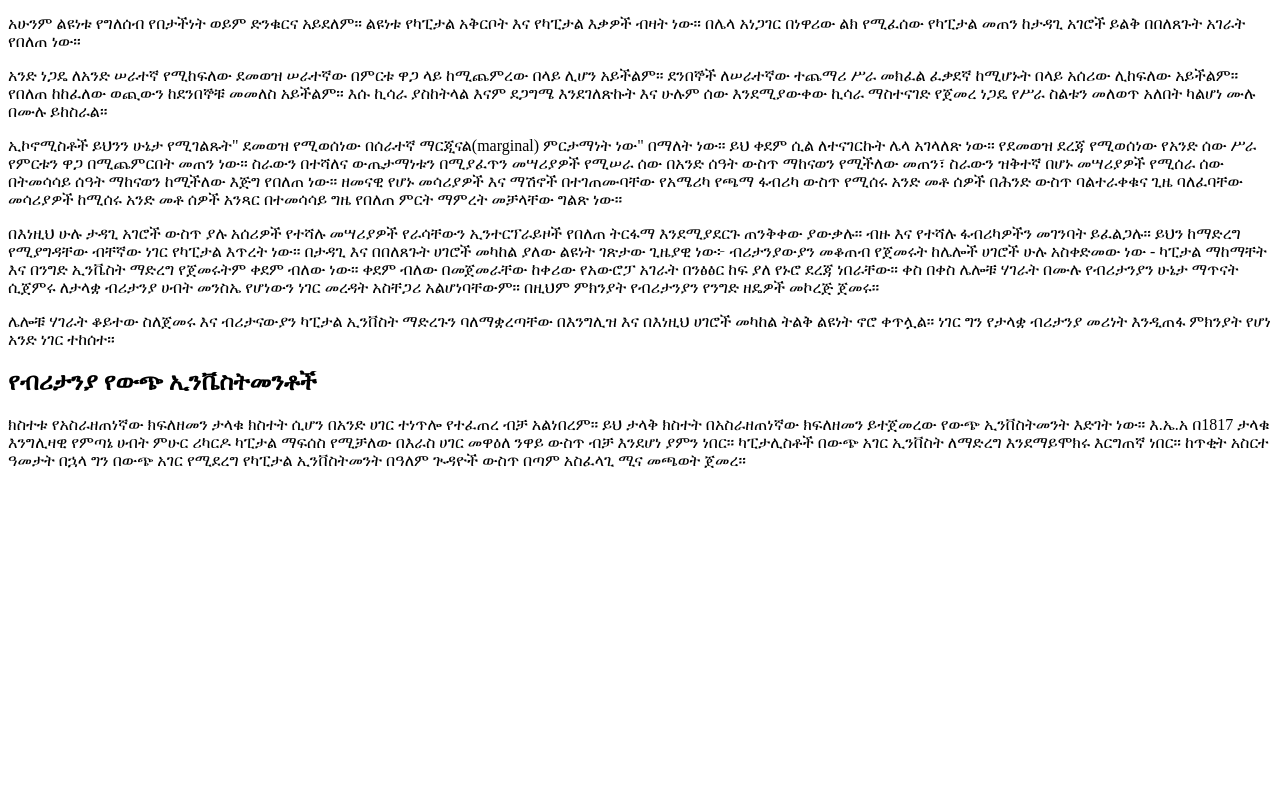
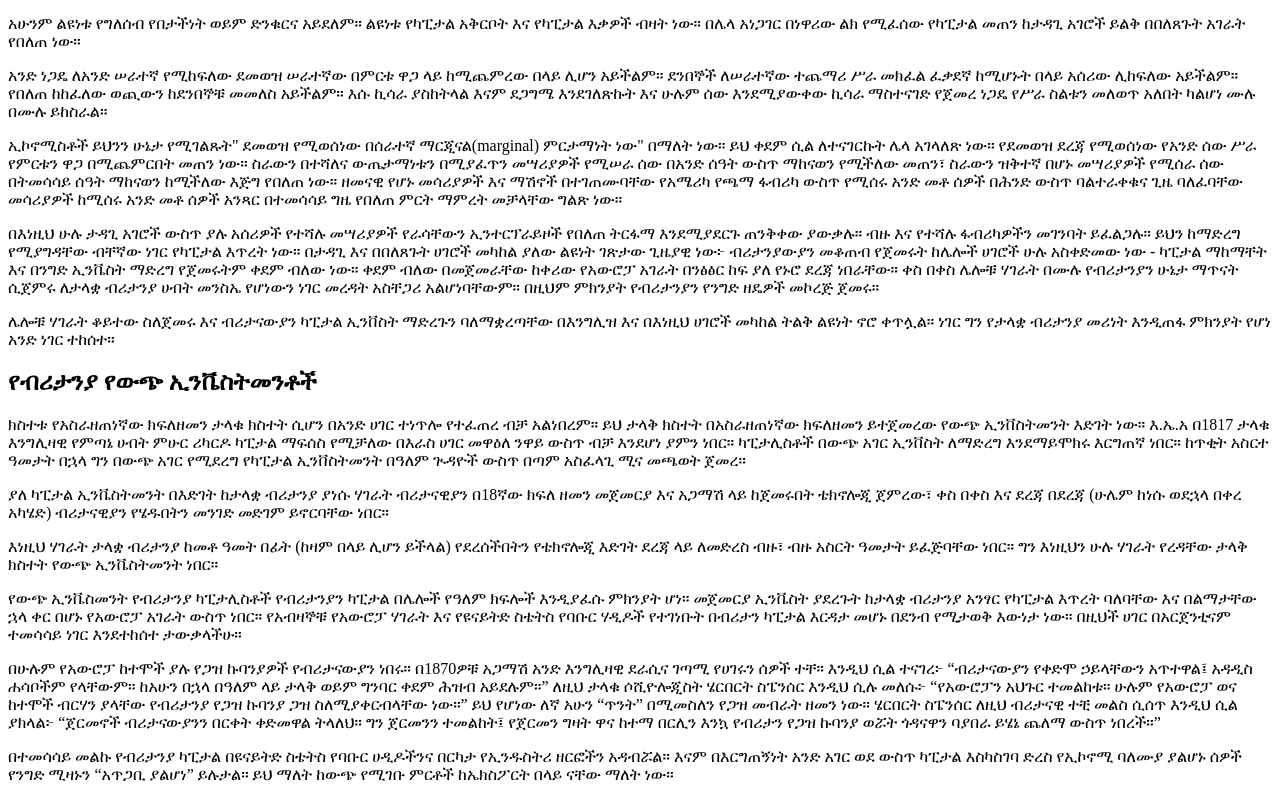
Before and after one commit to mickykebe/book-economic-policy-thoughts-for-today-and-tomorrow, a Next.js app: page /foreign-investment in a window 1280 px wide. Shown: the part 588-1388 px from the top of the page. Before the commit the page ends 1074 px from the top, so only its background shows below. Built offline with nearby package versions, Linux system fonts and the light colour scheme.

Commit message:
foreign investment wip

```diff
--- a/pages/foreign-investment.mdx
+++ b/pages/foreign-investment.mdx
@@ -29,3 +29,13 @@
 ## የብሪታንያ የውጭ ኢንቬስትመንቶች
 
 ክስተቱ የአስራዘጠነኛው ክፍለዘመን ታላቁ ክስተት ሲሆን በአንድ ሀገር ተነጥሎ የተፈጠረ ብቻ አልነበረም። ይህ ታላቅ ክስተት በአስራዘጠነኛው ክፍለዘመን ይተጀመረው የውጭ ኢንቨስትመንት እድገት ነው። እ.ኤ.አ በ1817 ታላቁ እንግሊዛዊ የምጣኔ ሀብት ምሁር ሪካርዶ ካፒታል ማፍሰስ የሚቻለው በእራስ ሀገር መዋዕለ ንዋይ ውስጥ ብቻ እንደሆነ ያምን ነበር። ካፒታሊስቶች በውጭ አገር ኢንቨስት ለማድረግ እንደማይሞክሩ እርግጠኛ ነበር። ከጥቂት አስርተ ዓመታት በኋላ ግን በውጭ አገር የሚደረግ የካፒታል ኢንቨስትመንት በዓለም ጒዳዮች ውስጥ በጣም አስፈላጊ ሚና መጫወት ጀመረ።
+
+ያለ ካፒታል ኢንቬስትመንት በእድገት ከታላቋ ብሪታንያ ያነሱ ሃገራት ብሪታናዊያን በ18ኛው ክፍለ ዘመን መጀመርያ እና አጋማሽ ላይ ከጀመሩበት ቴክኖሎጂ ጀምረው፣ ቀስ በቀስ እና ደረጃ በደረጃ (ሁሌም ከነሱ ወደኋላ በቀረ አካሄድ) ብሪታናዊያን የሄዱበትን መንገድ መድገም ይኖርባቸው ነበር።
+
+እነዚህ ሃገራት ታላቋ ብሪታንያ ከመቶ ዓመት በፊት (ከዛም በላይ ሊሆን ይችላል) የደረሰችበትን የቴክኖሎጂ እድገት ደረጃ ላይ ለመድረስ ብዙ፣ ብዙ አስርት ዓመታት ይፈጅባቸው ነበር። ግን እነዚህን ሁሉ ሃገራት የረዳቸው ታላቅ ክስተት የውጭ ኢንቬስትመንት ነበር።
+
+የውጭ ኢንቬስመንት የብሪታንያ ካፒታሊስቶች የብሪታንያን ካፒታል በሌሎች የዓለም ክፍሎች እንዲያፈሱ ምክንያት ሆነ። መጀመርያ ኢንቬስት ያደረጉት ከታላቋ ብሪታንያ አንፃር የካፒታል እጥረት ባለባቸው እና በልማታቸው ኋላ ቀር በሆኑ የአውሮፓ አገራት ውስጥ ነበር። የአብዛኞቹ የአውሮፓ ሃገራት እና የዩናይትድ ስቴትስ የባቡር ሃዲዶች የተገነቡት በብሪታን ካፒታል እርዳታ መሆኑ በደንብ የሚታወቅ እውነታ ነው። በዚህች ሀገር በአርጀንቲናም ተመሳሳይ ነገር እንደተከሰተ ታውቃላችሁ።
+
+በሁሉም የአውሮፓ ከተሞች ያሉ የጋዝ ኩባንያዎች የብሪታናውያን ነበሩ። በ1870ዎቹ አጋማሽ አንድ እንግሊዛዊ ደራሲና ገጣሚ የሀገሩን ሰዎች ተቸ። እንዲህ ሲል ተናገረ፦ “ብሪታናውያን የቀድሞ ኃይላቸውን አጥተዋል፤ አዳዲስ ሐሳቦችም የላቸውም። ከአሁን በኋላ በዓለም ላይ ታላቅ ወይም ግንባር ቀደም ሕዝብ አይደሉም።” ለዚህ ታላቁ ሶሺዮሎጂስት ሄርበርት ስፔንሰር እንዲህ ሲሉ መለሱ፦ “የአውሮፓን አህጉር ተመልከቱ። ሁሉም የአውሮፓ ወና ከተሞች ብርሃን ያላቸው የብሪታንያ የጋዝ ኩባንያ ጋዝ ስለሚያቀርብላቸው ነው።” ይህ የሆነው ለኛ አሁን “ጥንት” በሚመስለን የጋዝ መብራት ዘመን ነው። ሄርበርት ስፔንሰር ለዚህ ብሪታናዊ ተቺ መልስ ሲሰጥ እንዲህ ሲል ያክላል፦ “ጀርመኖች ብሪታናውያንን በርቀት ቀድመዋል ትላለህ። ግን ጀርመንን ተመልከት፤ የጀርመን ግዛት ዋና ከተማ በርሊን እንኳ የብሪታን የጋዝ ኩባንያ ወሯት ጎዳናዋን ባያበራ ይሄኔ ጨለማ ውስጥ ነበረች።”
+
+በተመሳሳይ መልኩ የብሪታንያ ካፒታል በዩናይትድ ስቴትስ የባቡር ሀዲዶችንና በርካታ የኢንዱስትሪ ዘርፎችን አዳብሯል። እናም በእርግጠኝነት አንድ አገር ወደ ውስጥ ካፒታል እስካስገባ ድረስ የኢኮኖሚ ባለሙያ ያልሆኑ ሰዎች የንግድ ሚዛኑን “አጥጋቢ ያልሆነ” ይሉታል። ይህ ማለት ከውጭ የሚገቡ ምርቶች ከኤክስፖርት በላይ ናቸው ማለት ነው።
```
